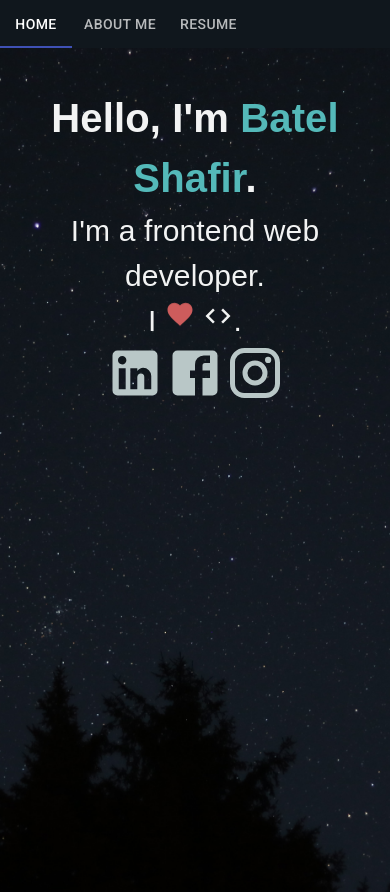
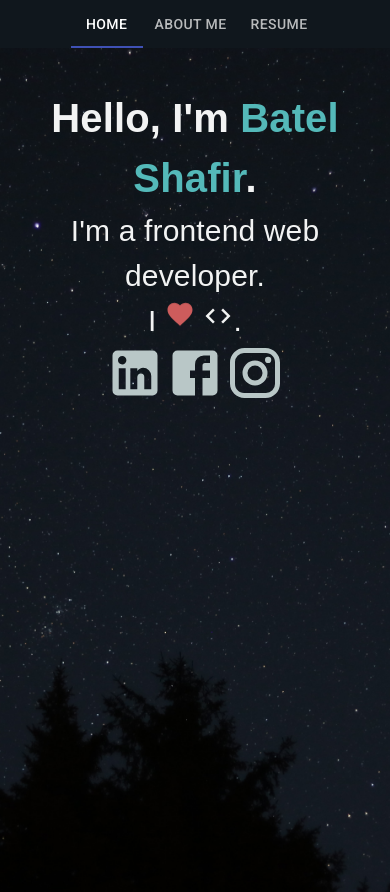
Before and after one commit to batel-shafir/my-personal-webpage, a React (Create React App) app in the folder client/: page / in a window 390 px wide. Built offline with nearby package versions, Linux system fonts and the light colour scheme.

Commit message:
center tabs

```diff
--- a/client/src/Components/MainTabs.js
+++ b/client/src/Components/MainTabs.js
@@ -25,7 +25,7 @@ function MainTabs(props) {
           <Tabs value={value}
                 onChange={handleChange}
                 scrollButtons="auto"
-                centered={!isMobileView}
+                centered={true}
                 scrollable={isMobileView}
                 indicatorColor='primary'
                 aria-label="simple tabs example">
```
